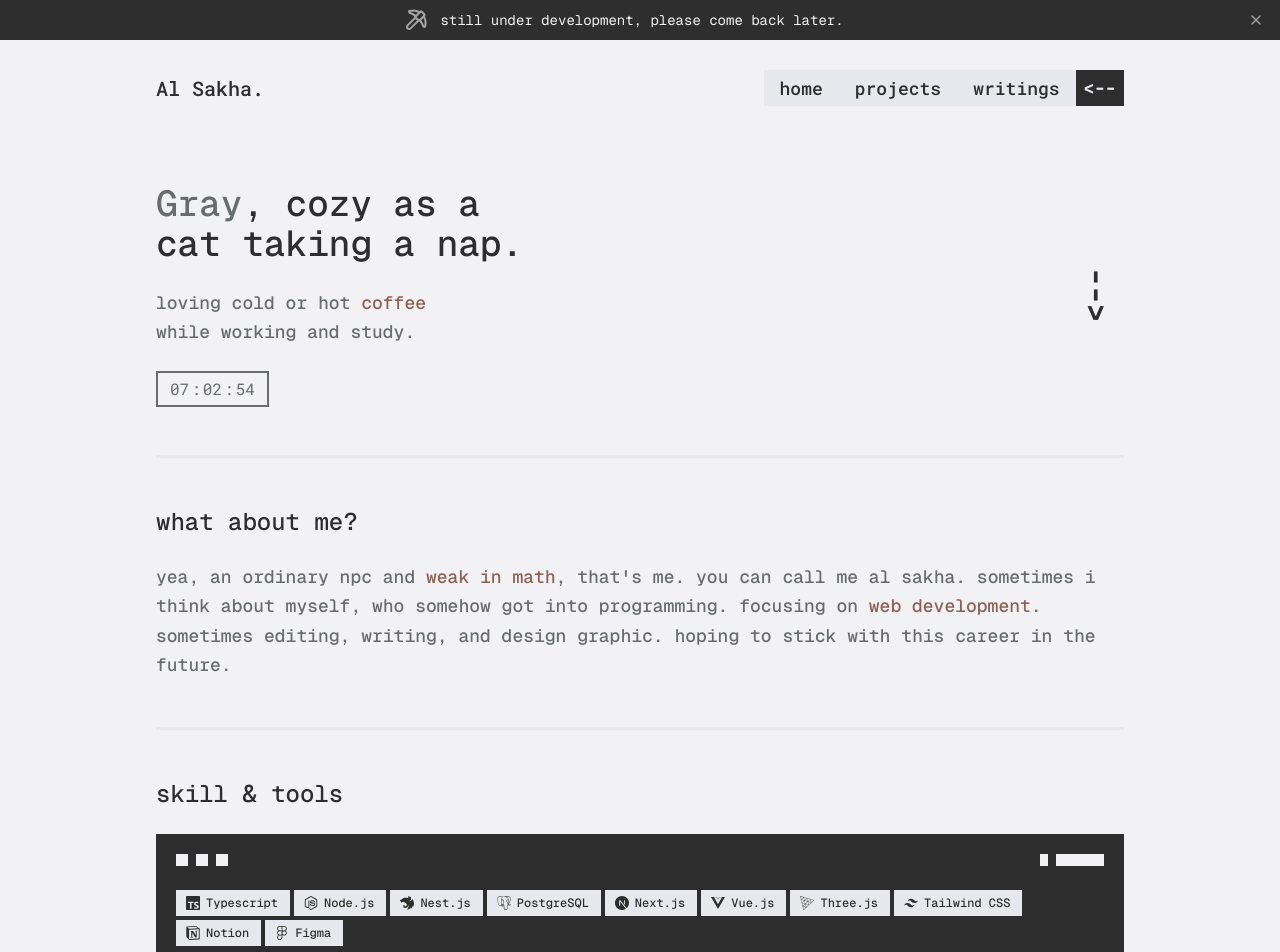
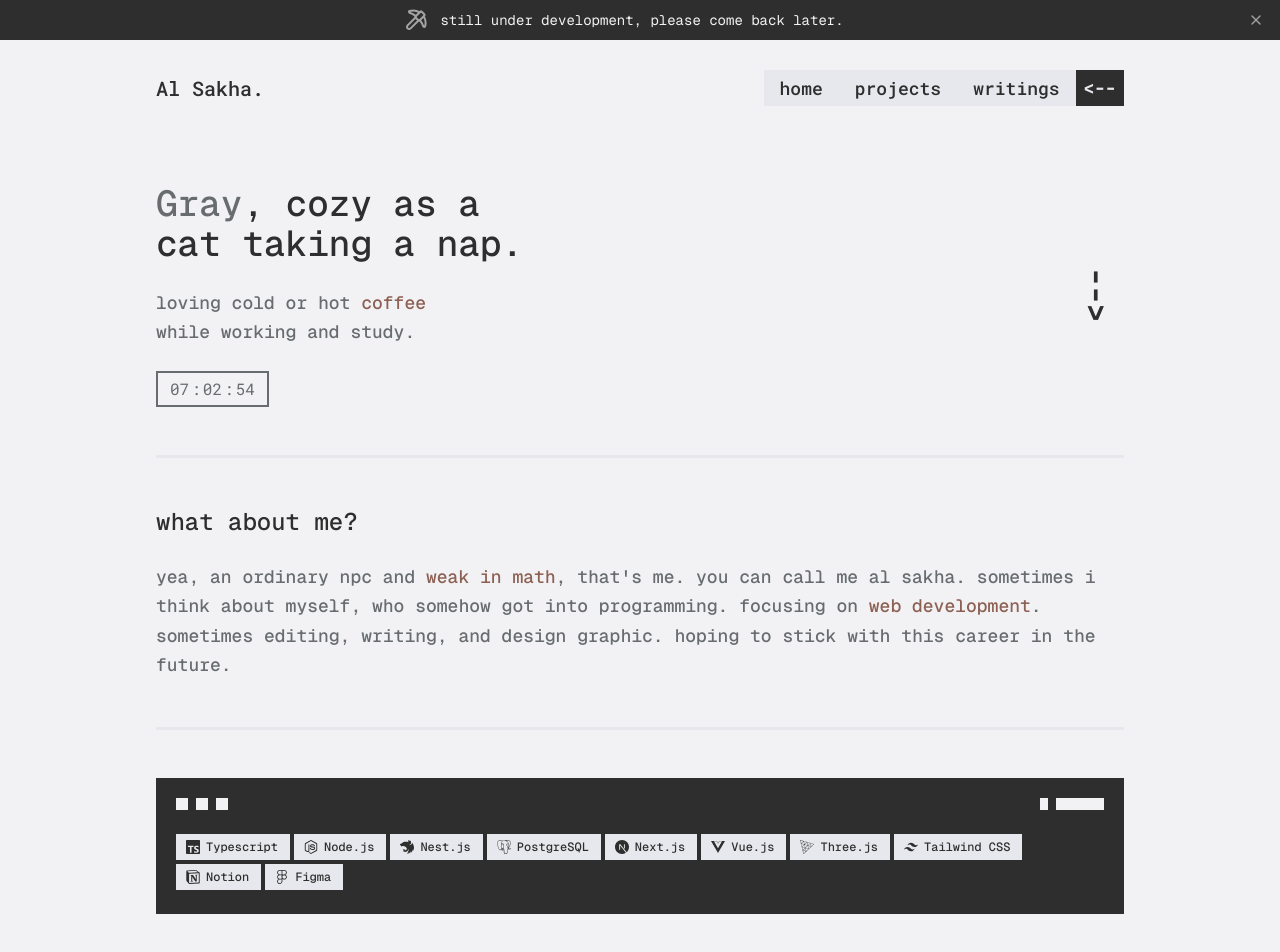
Before and after one commit to IRTIDEATH/Al-Sakha, a Next.js app: page / in a window 1280 px wide. Shown: the top 952 px of the page. Built offline with nearby package versions, Linux system fonts and the light colour scheme.

Commit message:
Remove title in skill section

```diff
--- a/components/section/home/skill-section.tsx
+++ b/components/section/home/skill-section.tsx
@@ -8,10 +8,7 @@ const SkillSection = () => {
   return (
     <>
       <section className="w-full mx-auto">
-        <h1 className="text-2xl font-medium">
-          skill & tools
-        </h1>
-        <div className="bg-foreground p-5 flex flex-col mt-6">
+        <div className="bg-foreground p-5 flex flex-col">
           <div className="w-full flex items-center justify-between">
             <ul className="flex mb-6 gap-2">
               <li className="w-3 h-3 bg-background"></li>
```
